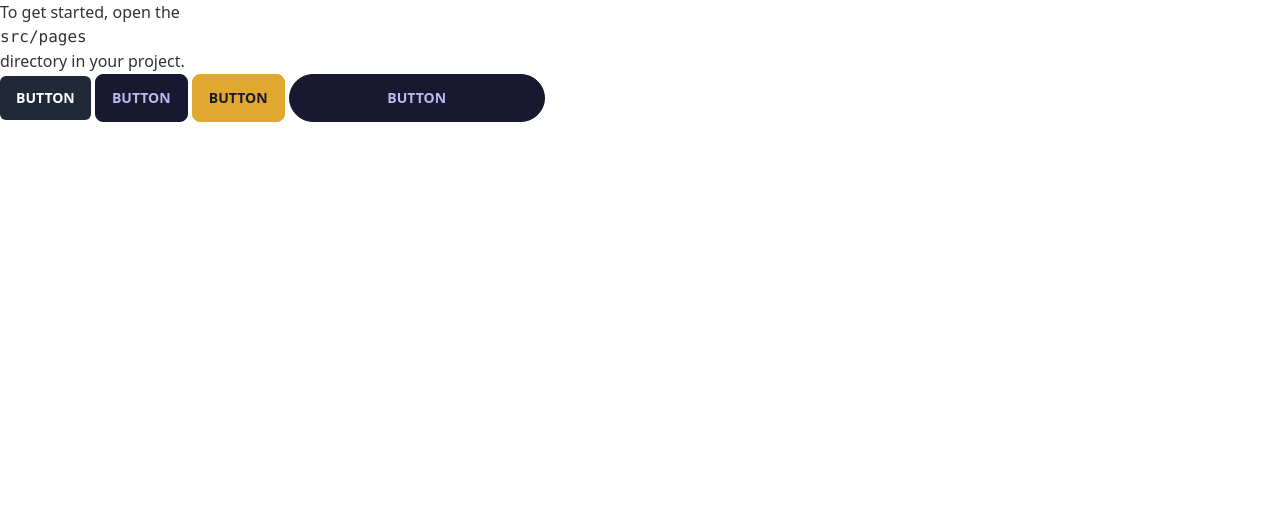
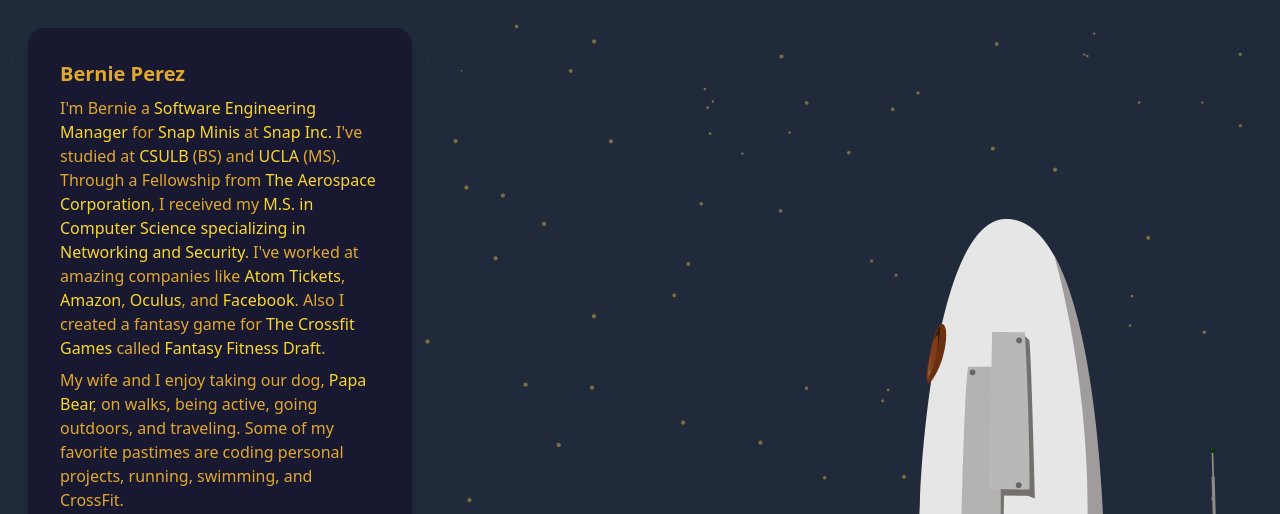
Before and after one commit to bernieperez/rungeek.com, an Astro site: page / in a window 1280 px wide. Shown: the top 514 px of the page. Built offline with nearby package versions, Linux system fonts and the light colour scheme; Astro itself is replaced by a stand-in of ours.

Commit message:
Initial version ready

```diff
--- /dev/null
+++ b/src/components/Profile.astro
@@ -0,0 +1,64 @@
+---
+// Icons
+import { Image } from 'astro:assets';
+import facebook from '../assets/icons/facebook_32.png';
+import snapchat from '../assets/icons/snapcodeBitmoji.svg';
+import stackoverflow from '../assets/icons/stackoverflow_32.png';
+import twitter from '../assets/icons/twitter_32.png';
+import linkedin from '../assets/icons/linkedin_32.png';
+---
+
+<div class="card max-w-sm m-7 bg-primary-content text-primary shadow-xl">
+  <div class="card-body">
+    <h1 class="card-title">Bernie Perez</h1>
+
+    <p>
+      I'm Bernie a <a class="text-secondary" href="http://www.linkedin.com/in/bernielink/"
+        >Software Engineering Manager</a
+      > for <a class="text-secondary" href="https://minis.snapchat.com/">Snap Minis</a> at <a
+        class="text-secondary"
+        href="https://www.snapchat.com/">Snap Inc.</a
+      > I've studied at <a
+        class="text-secondary"
+        href="https://www.csulb.edu/college-of-engineering/computer-engineering-computer-science">CSULB</a
+      > (BS) and <a class="text-secondary" href="http://www.cs.ucla.edu/">UCLA</a> (MS). Through a Fellowship from <a
+        class="text-secondary"
+        href="http://www.aerospace.org/">The Aerospace Corporation</a
+      >, I received my <a class="text-secondary" href="http://blog.rungeek.com/post/6156085286/"
+        >M.S. in Computer Science specializing in Networking and Security</a
+      >. I've worked at amazing companies like <a class="text-secondary" href="https://www.atomtickets.com/"
+        >Atom Tickets</a
+      >, <a class="text-secondary" href="https://www.amazon.com/">Amazon</a>, <a
+        class="text-secondary"
+        href="https://www.oculus.com/">Oculus</a
+      >, and <a class="text-secondary" href="https://www.facebook.com/">Facebook</a>. Also I created a fantasy game for <a
+        class="text-secondary"
+        href="https://games.crossfit.com/">The Crossfit Games</a
+      > called <a class="text-secondary" href="https://www.fantasyfitnessdraft.com/">Fantasy Fitness Draft</a>.
+    </p>
+    <p>
+      My wife and I enjoy taking our dog, <a class="text-secondary" href="https://www.instagram.com/papabearyorkie/"
+        >Papa Bear</a
+      >, on walks, being active, going outdoors, and traveling. Some of my favorite pastimes are coding personal
+      projects, running, swimming, and CrossFit.
+    </p>
+
+    <div class="card-actions justify-center">
+      <a class="btn btn-ghost" href="http://www.facebook.com/bernieperez">
+        <Image class="w-8 h-8" src={facebook} alt="Facebook Icon"/>
+      </a>
+      <a class="btn btn-ghost" href={snapchat.src}>
+        <Image class="w-8 h-8" src={snapchat} alt="Snapchat Bitmoji"/>
+      </a>
+      <a class="btn btn-ghost" href="http://stackoverflow.com/users/1992/bernie-perez">
+        <Image class="w-8 h-8" src={stackoverflow} alt="Stackoverflow Icon"/>
+      </a>
+      <a class="btn btn-ghost" href="http://www.twitter.com/AeroBernie">
+        <Image class="w-8 h-8" src={twitter} alt="Twitter/X Icon"/>
+      </a>
+      <a class="btn btn-ghost" href="https://www.linkedin.com/in/bernielink/">
+        <Image class="w-8 h-8" src={linkedin} alt="LinkedIn Icon"/>
+      </a>
+    </div>
+  </div>
+</div>
--- a/src/components/Welcome.astro
+++ /dev/null
@@ -1,24 +0,0 @@
----
-
----
-
-<div id="container">
-  <main>
-    <section id="hero">
-      <h1>
-        To get started, open the <code><pre>src/pages</pre></code> directory in your project.
-      </h1>
-    </section>
-  </main>
-</div>
-
-<button
-  class="inline-block cursor-pointer rounded-md bg-gray-800 px-4 py-3 text-center text-sm font-semibold uppercase text-white transition duration-200 ease-in-out hover:bg-gray-900">
-  Button
-</button>
-
-<button class="btn">Button</button>
-
-<button class="btn btn-primary">Button</button>
-
-<button class="btn w-64 rounded-full">Button</button>
--- a/src/pages/index.astro
+++ b/src/pages/index.astro
@@ -1,10 +1,22 @@
 ---
-import Welcome from '../components/Welcome.astro';
 import Layout from '../layouts/Layout.astro';
+import Profile from '../components/Profile.astro';
+import rocket from '../assets/rocket.png';
 
 const title = 'Bernie Perez / Rungeek.com';
+const rocketImage = `url(${rocket.src})`;
 ---
 
 <Layout title={title}>
-	<Welcome />
+  <div class="min-h-screen rocket-background bg-cover bg-no-repeat bg-bottom">
+    <div class="flex">
+      <Profile />
+    </div>
+  </div>
 </Layout>
+
+<style define:vars={{ rocketImage }}>
+  .rocket-background {
+    background-image: var(--rocketImage);
+  }
+</style>
```
